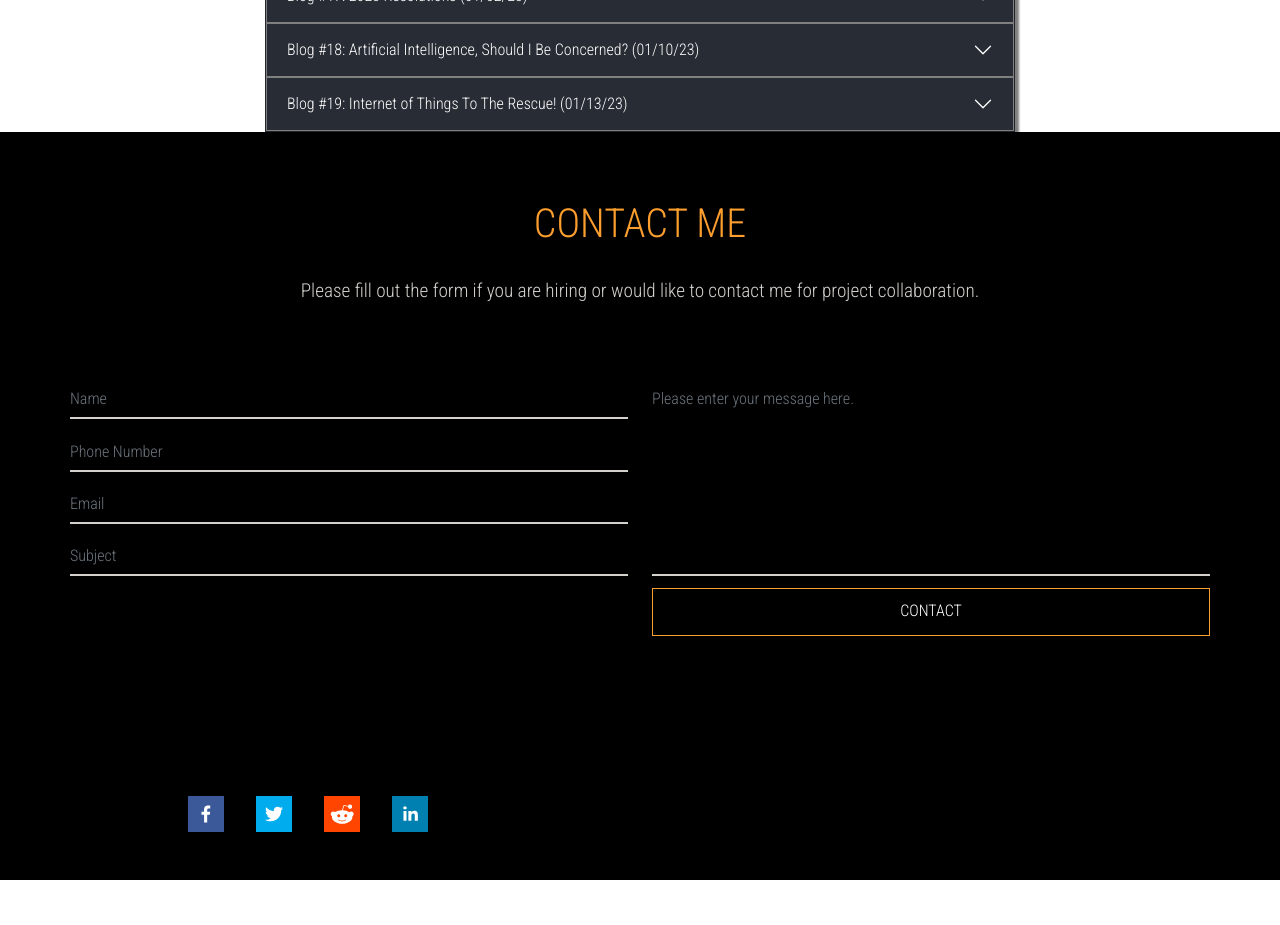
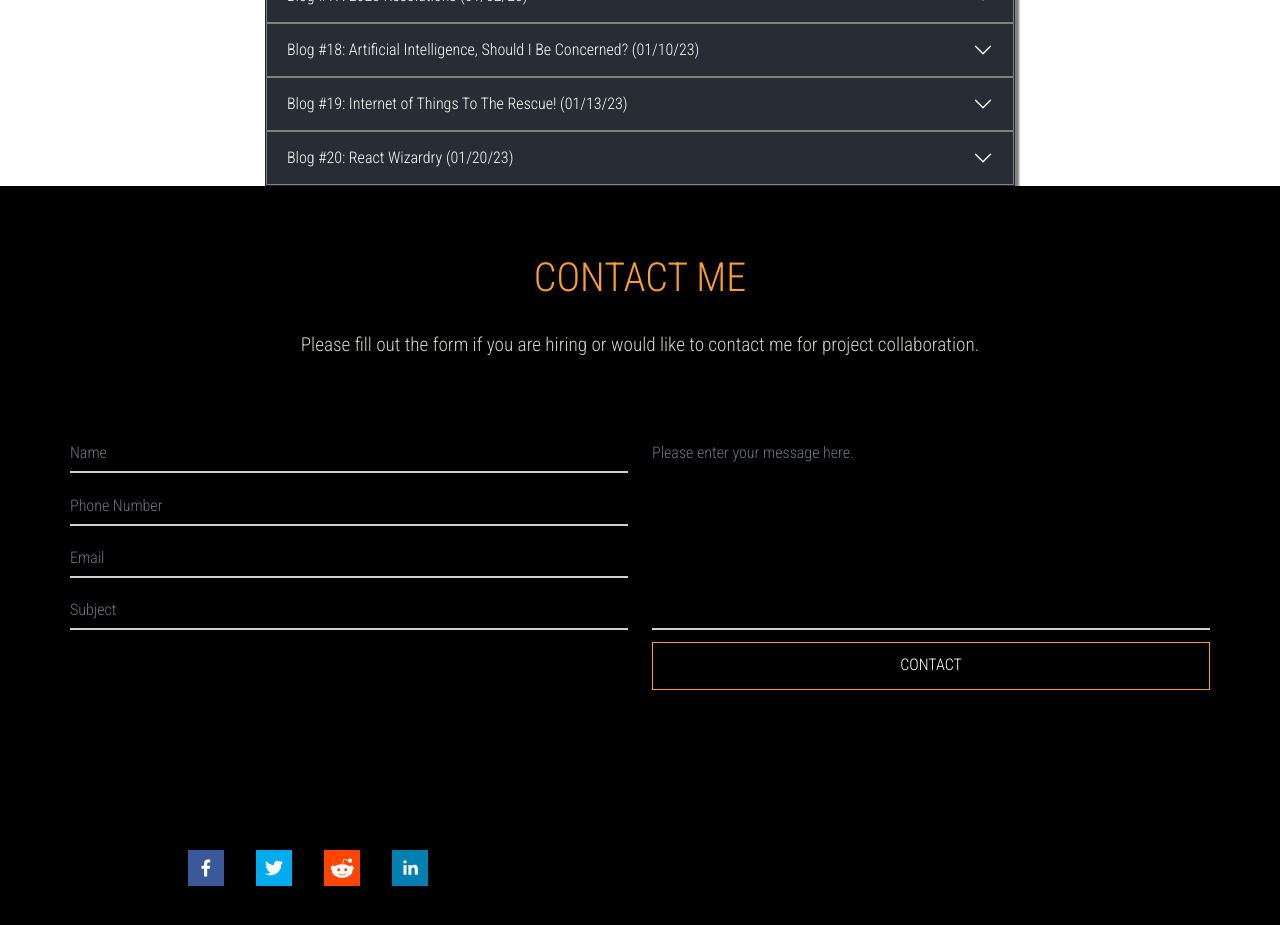
Before and after one commit to smcconaha/smcconha.github.io, a React (Create React App) app in the folder my-app/: page / in a window 1280 px wide. Shown: the part 4040-4965 px from the top of the page. Before the commit the page ends 4920 px from the top, so only its background shows below. Built offline with nearby package versions, Linux system fonts and the light colour scheme.

Commit message:
Updated build for gh-pages and added new blog entry

```diff
--- a/my-app/src/components/Blog.js
+++ b/my-app/src/components/Blog.js
@@ -633,6 +633,26 @@ const Blog = () => {
                                 </div>
                             </div>
                         </div>
+                        <div className="accordion-item">
+                            <h2 className="accordion-header" id="panelsStayOpen-headingTwenty">
+                            <button className="accordion-button collapsed" type="button" data-bs-toggle="collapse" data-bs-target="#panelsStayOpen-collapseTwenty" aria-expanded="false" aria-controls="panelsStayOpen-collapseTwenty">
+                                Blog #20: React Wizardry  (01/20/23)
+                            </button>
+                            </h2>
+                            <div id="panelsStayOpen-collapseTwenty" className="accordion-collapse collapse" aria-labelledby="panelsStayOpen-headingTwenty">
+                                <div className="accordion-body">
+                                    <br></br>
+                                        Since working in React it seems like I am always learning something new.  I remember when props seemed magical and then there were hooks, but now I hear about React portals.
+                                    <br></br>
+                                        If you create a modal, you most likely want it to appear on top of all other elements and that is one example where portals come in handy.  A portal could be used to render the
+                                        modal separately from the parent component.
+                                    <br></br>
+                                        Documentation states that “portals provide a first-class way to render children into a DOM node that exists outside the DOM hierarchy of the parent component.”  I think a key
+                                        takeaway is that you can render elements outside of the React hierarchy tree and still preserve the parent-child relationship.  I am still digging into this advanced concept and
+                                        hope to find uses for it soon!
+                                </div>
+                            </div>
+                        </div>
                     </div>
                 </div>
             </div>
```
